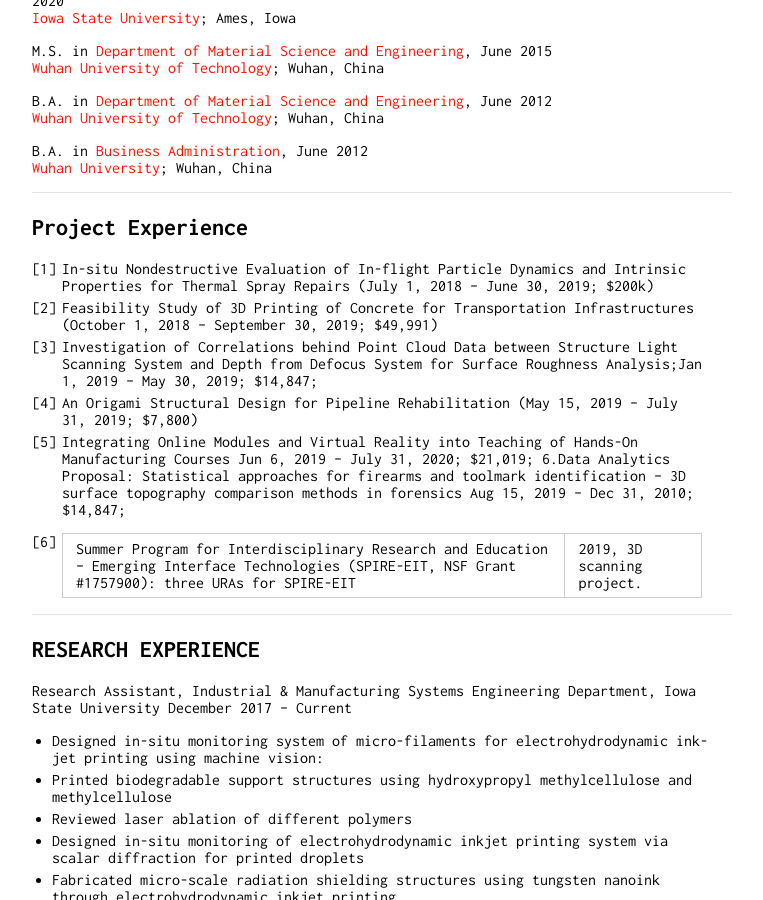
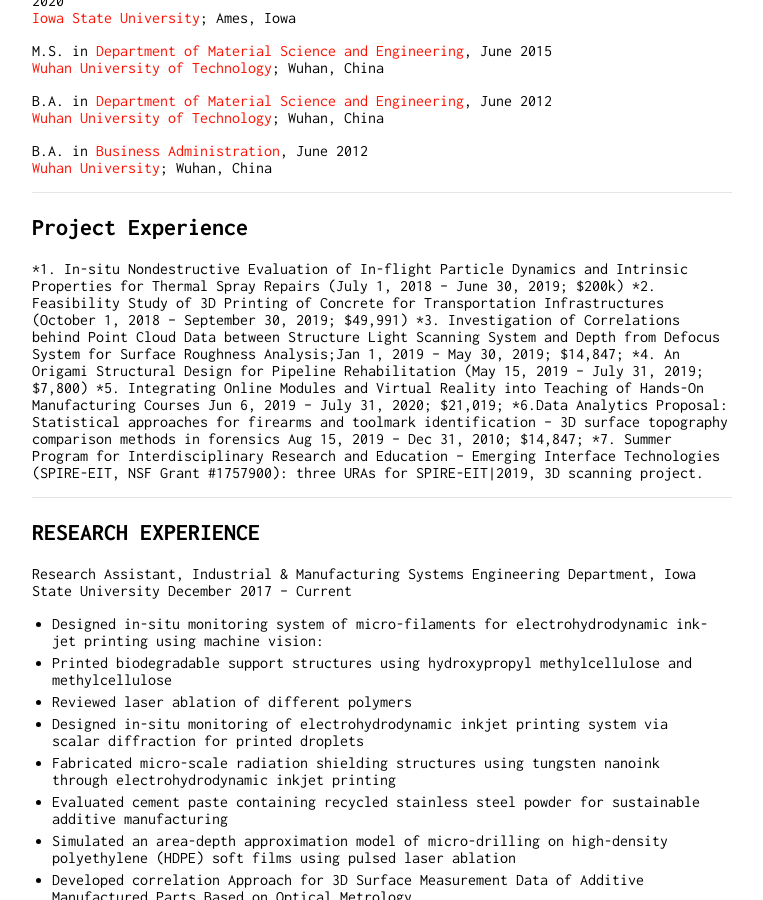
Before and after one commit to zhangxiao2018/zhangxiao2018.github.io, a Jekyll site: the page built from index.md, in a window 1280 px wide and 900 px high, scrolled down 607 px. Shown: the whole window, without its empty margins (258-1021 px from the left). Built offline with Jekyll 4.4.1, drawn with Linux system fonts in a browser that asks for light colours; our own code applies the rules of GitHub Pages for plain Markdown files.

Commit message:
Update index.md

```diff
--- a/index.md
+++ b/index.md
@@ -36,15 +36,15 @@
 - - -
 ## Project Experience
 
-1. In-situ Nondestructive Evaluation of In-flight Particle Dynamics and Intrinsic Properties for Thermal Spray Repairs
+*1. In-situ Nondestructive Evaluation of In-flight Particle Dynamics and Intrinsic Properties for Thermal Spray Repairs
 (July 1, 2018 – June 30, 2019; $200k)
-2. Feasibility Study of 3D Printing of Concrete for Transportation Infrastructures
+*2. Feasibility Study of 3D Printing of Concrete for Transportation Infrastructures
 (October 1, 2018 – September 30, 2019; $49,991)
-3. Investigation of Correlations behind Point Cloud Data between Structure Light Scanning System and Depth from Defocus System for Surface Roughness Analysis;Jan 1, 2019 – May 30, 2019; $14,847;
-4. An Origami Structural Design for Pipeline Rehabilitation (May 15, 2019 – July 31, 2019; $7,800)
-5. Integrating Online Modules and Virtual Reality into Teaching of Hands-On Manufacturing Courses Jun 6, 2019 – July 31, 2020; $21,019;
-6.Data Analytics Proposal: Statistical approaches for firearms and toolmark identification – 3D surface topography comparison methods in forensics Aug 15, 2019 – Dec 31, 2010; $14,847;
-7. Summer Program for Interdisciplinary Research and Education – Emerging Interface Technologies (SPIRE-EIT, NSF Grant #1757900): three URAs for SPIRE-EIT|2019, 3D scanning project.
+*3. Investigation of Correlations behind Point Cloud Data between Structure Light Scanning System and Depth from Defocus System for Surface Roughness Analysis;Jan 1, 2019 – May 30, 2019; $14,847;
+*4. An Origami Structural Design for Pipeline Rehabilitation (May 15, 2019 – July 31, 2019; $7,800)
+*5. Integrating Online Modules and Virtual Reality into Teaching of Hands-On Manufacturing Courses Jun 6, 2019 – July 31, 2020; $21,019;
+*6.Data Analytics Proposal: Statistical approaches for firearms and toolmark identification – 3D surface topography comparison methods in forensics Aug 15, 2019 – Dec 31, 2010; $14,847;
+*7. Summer Program for Interdisciplinary Research and Education – Emerging Interface Technologies (SPIRE-EIT, NSF Grant #1757900): three URAs for SPIRE-EIT|2019, 3D scanning project.
 
 - - -
 ## RESEARCH EXPERIENCE
```
